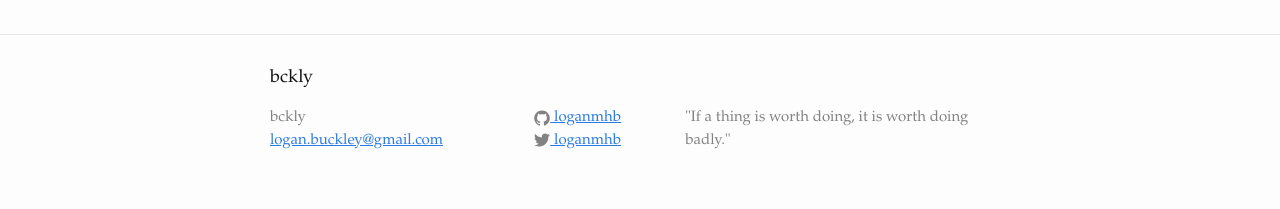
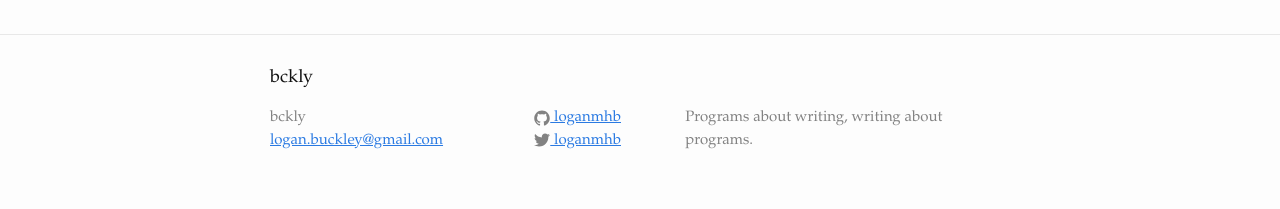
Before and after one commit to loganmhb/bckly.com, a Jekyll site: the page built from index.html, in a window 1280 px wide. Shown: the part 694-903 px from the top of the page. Built offline with Jekyll 4.4.1, drawn with Linux system fonts in a browser that asks for light colours.

Commit message:
Change description.

```diff
--- a/_config.yml
+++ b/_config.yml
@@ -1,8 +1,7 @@
 # Site settings
 title: bckly
 email: logan.buckley@gmail.com
-description: > # this means to ignore newlines until "baseurl:"
-  "If a thing is worth doing, it is worth doing badly."
+description: "Programs about writing, writing about programs."
 baseurl: "" # the subpath of your site, e.g. /blog/
 url: "http://bckly.com" # the base hostname & protocol for your site
 twitter_username: loganmhb
```
